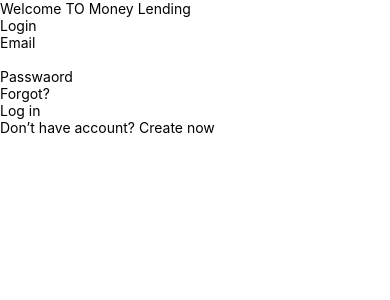
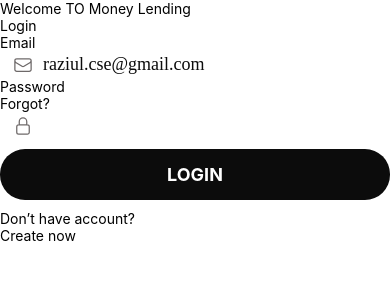
Before and after one commit to DEFA-INITIATIVES/money-lend--app, a React Native app: screen / in a window 390 px wide. Shown: the top 300 px of the page. Built offline with nearby package versions, Linux system fonts and the light colour scheme.

Commit message:
refactoring code in the login screen

```diff
--- /dev/null
+++ b/components/AppButton.js
@@ -0,0 +1,31 @@
+import React from 'react'
+import { StyleSheet, Text, TouchableOpacity } from 'react-native';
+import colors from "../config/colors";
+
+export default function AppButton({title,onPress,color = "primary"}) {
+    return (
+        <TouchableOpacity style = {[styles.button, {backgroundColor: colors[color]}]} onPress ={onPress}>
+           <Text style = {styles.text}>{title}</Text>
+        </TouchableOpacity>
+    )
+}
+
+const styles = StyleSheet.create({
+    button:{
+     backgroundColor: colors.primary,
+     borderRadius:25,
+     justifyContent:"center",
+     alignItems:"center",
+     padding:15,
+     width:"100%",
+     marginVertical:10
+    },
+
+    text:{
+      color:colors.white,
+      fontSize:18,
+      textTransform:"uppercase",
+      fontWeight:"bold"
+    }
+
+});
--- /dev/null
+++ b/components/AppTextInput.js
@@ -0,0 +1,40 @@
+import React from 'react';
+import {StyleSheet, TextInput, View, Platform} from 'react-native';
+import colors from '../config/colors';
+
+
+export default function AppTextInput({Icon, ...otherProps}) {
+  return (
+    <View style={styles.container}>
+      <View style={styles.icon}>
+        {Icon && <Icon color={colors.medium} size={20} />}
+      </View>
+      <TextInput
+        placeholderTextColor={colors.meduim}
+        style={styles.textInput}
+        {...otherProps}
+      />
+    </View>
+  );
+}
+
+const styles = StyleSheet.create({
+  container: {
+    flexDirection: 'row',
+    width: '100%',
+    padding: 3,
+    overflow: 'hidden',
+  },
+  textInput: {
+    fontSize: 18,
+    fontFamily: Platform.OS === 'android' ? 'Roboto' : 'Avenir',
+    color: colors.dark,
+    width: '100%',
+  },
+  icon: {
+    marginRight: 10,
+    paddingLeft: 2,
+    justifyContent: 'center',
+    paddingLeft: 10,
+  },
+});
--- /dev/null
+++ b/config/colors.js
@@ -0,0 +1,10 @@
+export default {
+    primary:"#fc5c65",
+    secondary : "#4ecdc4",
+    black:"#000",
+    white : "#fff",
+    medium:"#6e6969",
+    light:"#f8f4f4",
+    danger:"#ff5252",
+    dark:"#0c0c0c"
+}
--- a/package.json
+++ b/package.json
@@ -13,6 +13,8 @@
     "nativewind": "^2.0.11",
     "react": "18.2.0",
     "react-native": "0.71.7",
+    "react-native-heroicons": "^3.2.0",
+    "react-native-svg": "^13.9.0",
     "react-native-vector-icons": "^9.2.0"
   },
   "devDependencies": {
--- a/screens/LoginScreen.js
+++ b/screens/LoginScreen.js
@@ -2,12 +2,14 @@ import {
   View,
   Text,
   SafeAreaView,
-  Image,
-  TextInput,
-  Button,
   TouchableOpacity,
 } from 'react-native';
 import React from 'react';
+import {EnvelopeIcon} from 'react-native-heroicons/outline';
+import {LockClosedIcon} from 'react-native-heroicons/outline';
+
+import AppTextInput from '../components/AppTextInput';
+import AppButton from '../components/AppButton';
 
 const LoginScreen = () => {
   return (
@@ -18,40 +20,45 @@ const LoginScreen = () => {
             Welcome TO Money Lending
           </Text>
         </View>
+
         <View className=" top-[216px] bg-white w-[360px] h-[360px] rounded-full items-center ">
           <Text className="text-black  font-extrabold text-[32px] mt-[50px]">
             Login
           </Text>
         </View>
 
-        <View className=" top-[410px] absolute ">
-          <Text className="text-black text-[12px] right-[130px]  pb-10">
-            Email
-          </Text>
+        <View className="flex flex-col space-y-1 w-full px-3">
+          <Text className="text-black text-[12px] ml-3">Email</Text>
+
+          <AppTextInput
+            placeholder="raziul.cse@gmail.com"
+            Icon={EnvelopeIcon}
+          />
+
+          <View className="border-[#000113]  border-b w-[300px]" />
         </View>
 
-        <TextInput
-          placeholder="raziul.cse@gmail.com"
-          placeholderTextColor="white"
-          keyboardType="email-address"
-          className="right-[200px]  absolute top-[410px]  mb-3 "
-        />
-        <View className="border-[#000113] absolute top-[460px]  px-0 w-[300px] border-b"></View>
-      </View>
-      <View className="flex-row absolute top-[492px] px-2">
-        <Text className="text-black text-[14px] flex-1 left-10">Passwaord</Text>
-        <Text className="text-black text-[14px] mr-7">Forgot?</Text>
-      </View>
-      <View className="border-[#000113]  absolute top-[522px] border-b w-[300px] m-3 ml-[50px]"></View>
+        <View className="flex-row  px-2 mt-5">
+          <Text className="text-black text-[14px] flex-1 ml-3">Password</Text>
+          <Text className="text-black text-[14px] mr-7">Forgot?</Text>
+        </View>
 
-      <TouchableOpacity className=" top-[546px] absolute  bg-[#000113] border  rounded-[10px] w-[300px] h-[40px] items-center p-2 left-[45px] mt-5 ">
-        <Text className="text-white">Log in</Text>
-      </TouchableOpacity>
-      <View className="top-[628px] absolute  items-center left-[150px]"></View>
-      <View className="absolute top-[664px]   flex-row   ">
-        <TouchableOpacity className="flex-1 px-2 w-[80px] h-[40px]  items-center  border-0 rounded-[4px] ">
-          <Text className="text-black">Don’t have account? Create now</Text>
-        </TouchableOpacity>
+        <View className="flex flex-col space-y-1 w-full px-3">
+          <AppTextInput secureTextEntry={true} Icon={LockClosedIcon} />
+
+          <View className="border-[#000113]  border-b w-[300px]" />
+        </View>
+
+        <View className="w-full px-3 mt-5">
+          <AppButton title="Login" color="dark" />
+        </View>
+
+        <View className="ml-3 mt-5 flex flex-row  space-x-3  ">
+          <Text>Don’t have account?</Text>
+          <TouchableOpacity className=" ">
+            <Text className="text-black">Create now</Text>
+          </TouchableOpacity>
+        </View>
       </View>
     </SafeAreaView>
   );
```
Also changed, not shown: components/AppText.js (added, +13 -0 lines), config/styles.js (added, +13 -0 lines), 3 other files (tests, documents, lock files or other folders).
